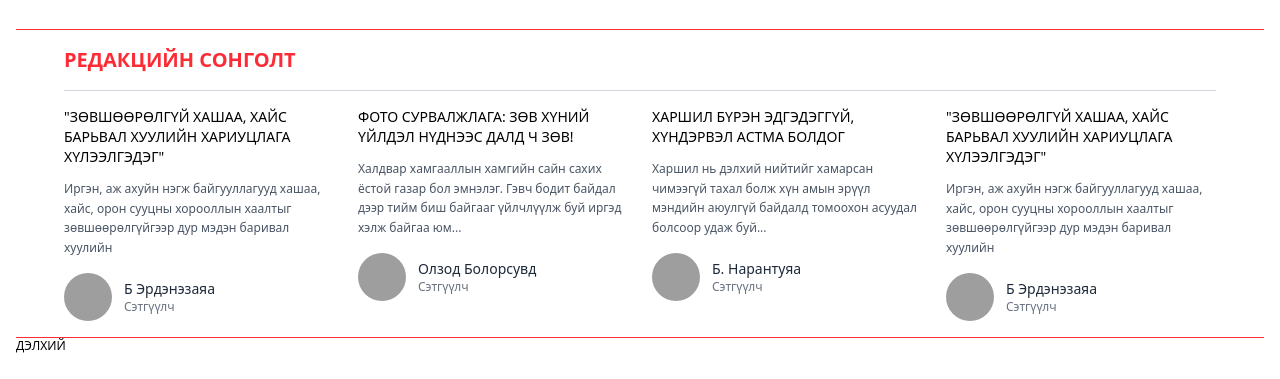
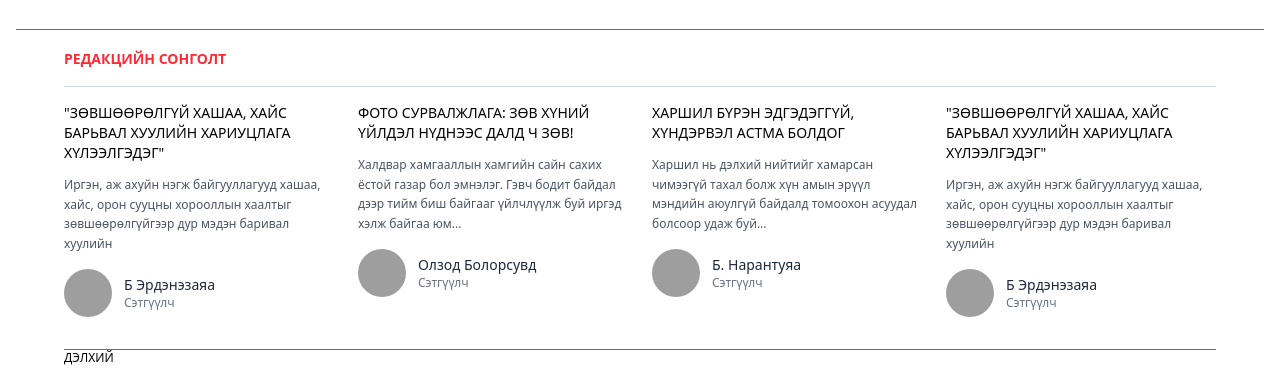
Before and after one commit to chinzorigdev/mongolz, a plain HTML site: page news.html in a window 1280 px wide. Shown: the part 2204-2583 px from the top of the page. Before the commit the page ends 2558 px from the top, so only its background shows below. Drawn offline with nearby package versions, Linux system fonts and the light colour scheme; grey boxes are pictures that could not be loaded.

Commit message:
Refactor news section layout for improved styling and consistency

```diff
--- a/news.html
+++ b/news.html
@@ -625,7 +625,7 @@
       <div class="max-w-6xl mx-auto py-4">
         <!-- Section title -->
         <div class="mb-4">
-          <a href="#" class="text-xl uppercase font-semibold text-red-500"
+          <a href="#" class="text-sm uppercase font-semibold text-red-500"
             >Редакцийн сонголт</a
           >
         </div>
@@ -745,7 +745,7 @@
     </section>
     <!-- Дэлхий -->
     <section class="px-4">
-      <div>
+      <div class="max-w-6xl mx-auto py-4">
         <!-- Зүүн тал -->
         <div>
           <hr class="border-t font-bold border-red-500" />
```
